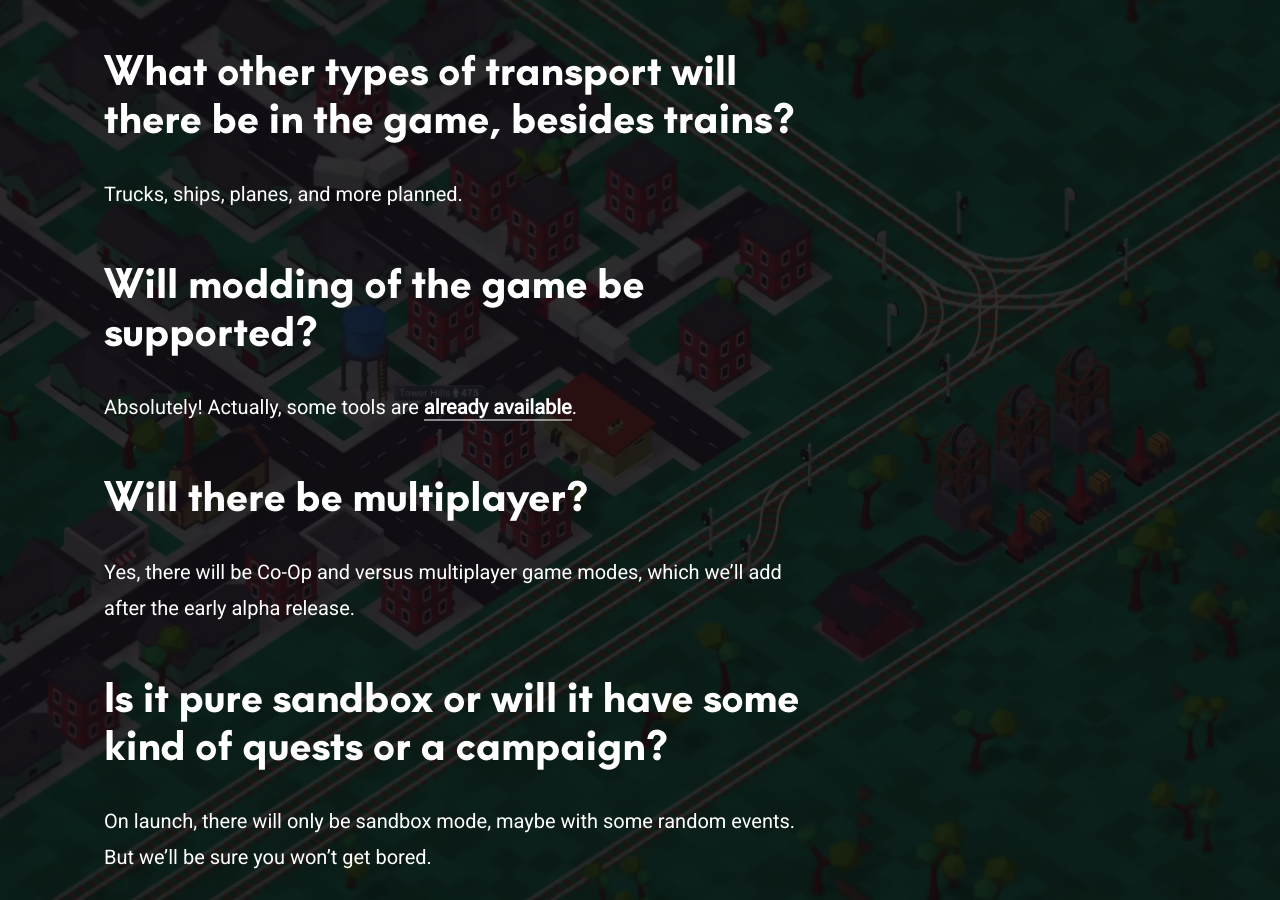
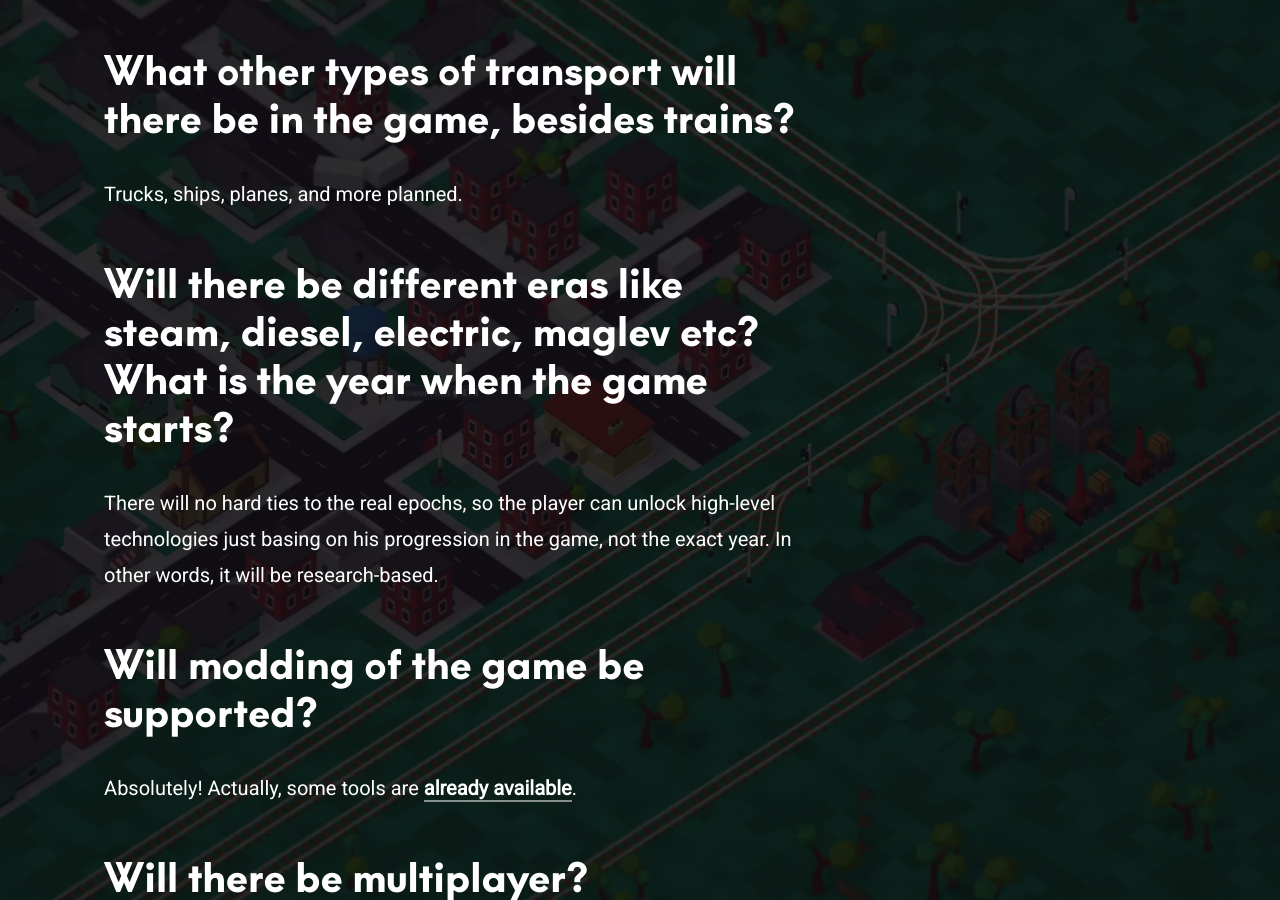
Before and after one commit to andrewpey/vtland, a Jekyll site: the page built from faq.md, in a window 1280 px wide and 900 px high, scrolled down 3666 px. Built offline with Jekyll 4.4.1, drawn with Linux system fonts in a browser that asks for light colours; nearby versions of some CDN libraries.

Commit message:
Epochs answer added to FAQ

```diff
--- a/faq.md
+++ b/faq.md
@@ -71,6 +71,10 @@ You bet!
 
 Trucks, ships, planes, and more planned.
 
+## Will there be different eras like steam, diesel, electric, maglev etc? What is the year when the game starts?
+
+There will no hard ties to the real epochs, so the player can unlock high-level technologies just basing on his progression in the game, not the exact year. In other words, it will be research-based.
+
 ## Will modding of the game be supported?
 
 Absolutely! Actually, some tools are [already available](/sdk).
```
Also changed, not shown: faq_ru.md (+4 -0 lines).
